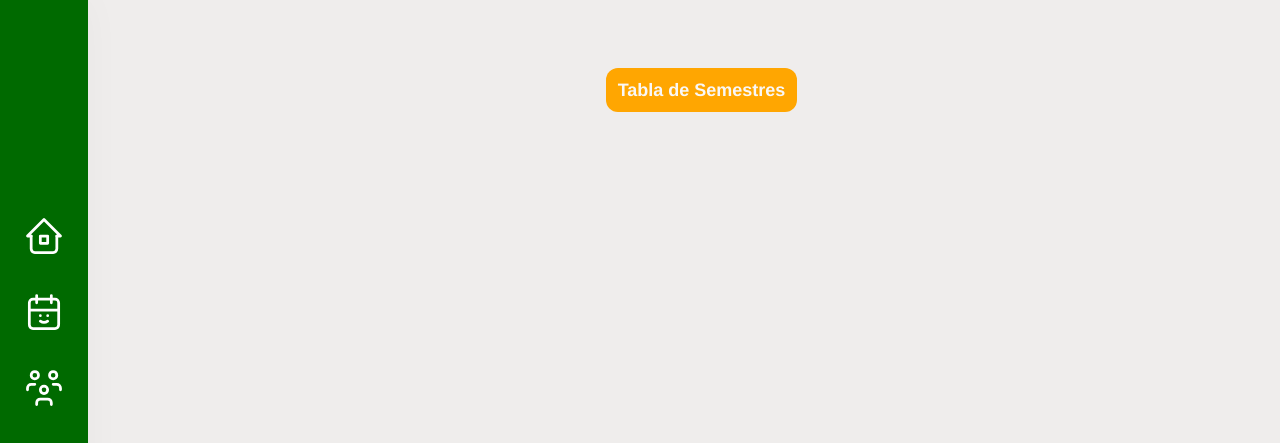
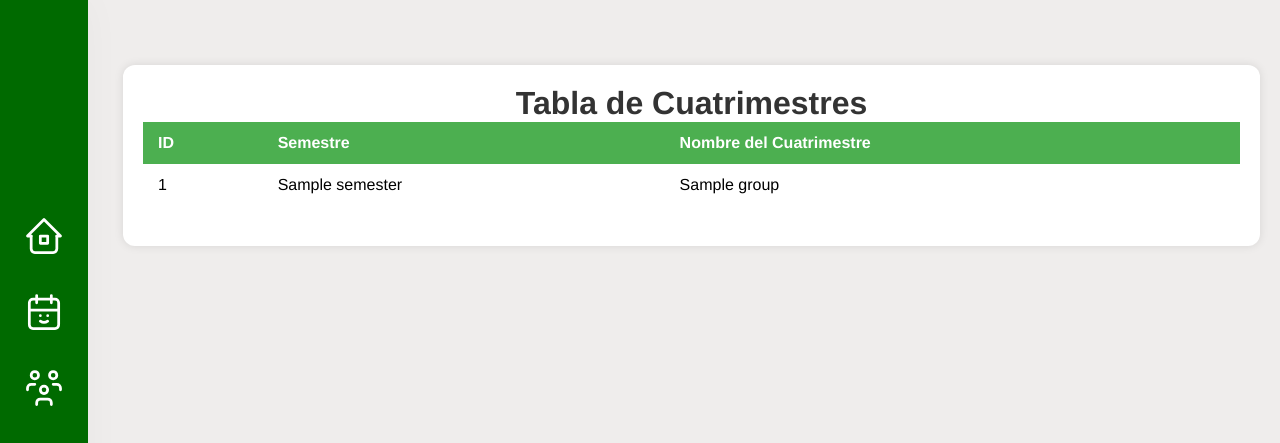
Before and after one commit to DaniaGarciaM/SIIUTTLAX---Universoft, a Django app: template templates/semester/inicio.html in a window 1280 px wide. Shown: the top 443 px of the page. Run offline with Django 3.2, Linux system fonts and the light colour scheme; the template is opened without the code that fills it: most values are stand-ins (such as "Sample title", 1, 10 or a date in 2020).

Commit message:
creacion de tablas y vistas de prosefor y alumnos - LDNM

```diff
--- a/apps/home/urls.py
+++ b/apps/home/urls.py
@@ -5,4 +5,6 @@ app_name = 'home'
 
 urlpatterns = [
     path('', views.home, name='home'),
+    path('student/', views.student, name='student'),
+    path('professor/', views.professor, name='professor'),
 ]
--- a/siiuttlax/urls.py
+++ b/siiuttlax/urls.py
@@ -19,6 +19,6 @@ urlpatterns = [
     path('accounts/', include('django.contrib.auth.urls')),
 
 
-    #path('inicio/' ,views.inicio_view, name="inicio"),
+    path('inicio/' ,views.inicio_view, name="inicio"),
     path('semester/', views.semester_view, name='semestre'),
 ]
--- a/templates/semester/inicio.html
+++ b/templates/semester/inicio.html
@@ -6,11 +6,33 @@
 
 {% block content %}
 
-    <ul class="navUser">
-        <li><a href="{% url 'semestre' %}">Tabla de Semestres</a></li>
-    </ul>
-
 {% block tables %}
+<title>Tabla de Cuatrimestres</title>
+<div class="section">
+    <h1 class="center">Tabla de Cuatrimestres</h1>
+    <table class="center">
+        <thead>
+            <tr>
+                <th>ID</th>
+                <th>Semestre</th>
+                <th>Nombre del Cuatrimestre</th>
+            </tr>
+        </thead>
+        <tbody>
+            {% for group in group %}
+                <tr>
+                    <td>{{ group.semester_id }}</td>
+                    <td>{{ group.semester }}</td>
+                    <td>{{ group.semester_name }}</td>
+                </tr>
+            {% empty %}
+                <tr>
+                    <td colspan="3">No hay datos disponibles.</td>
+                </tr>
+            {% endfor %}
+        </tbody>
+    </table>
+</div>
 
 {% endblock tables %}
 
```
Also changed, not shown: siiuttlax/views.py (+11 -0 lines), templates/home/professor.html (added, +19 -0 lines), templates/home/student.html (added, +15 -0 lines).
